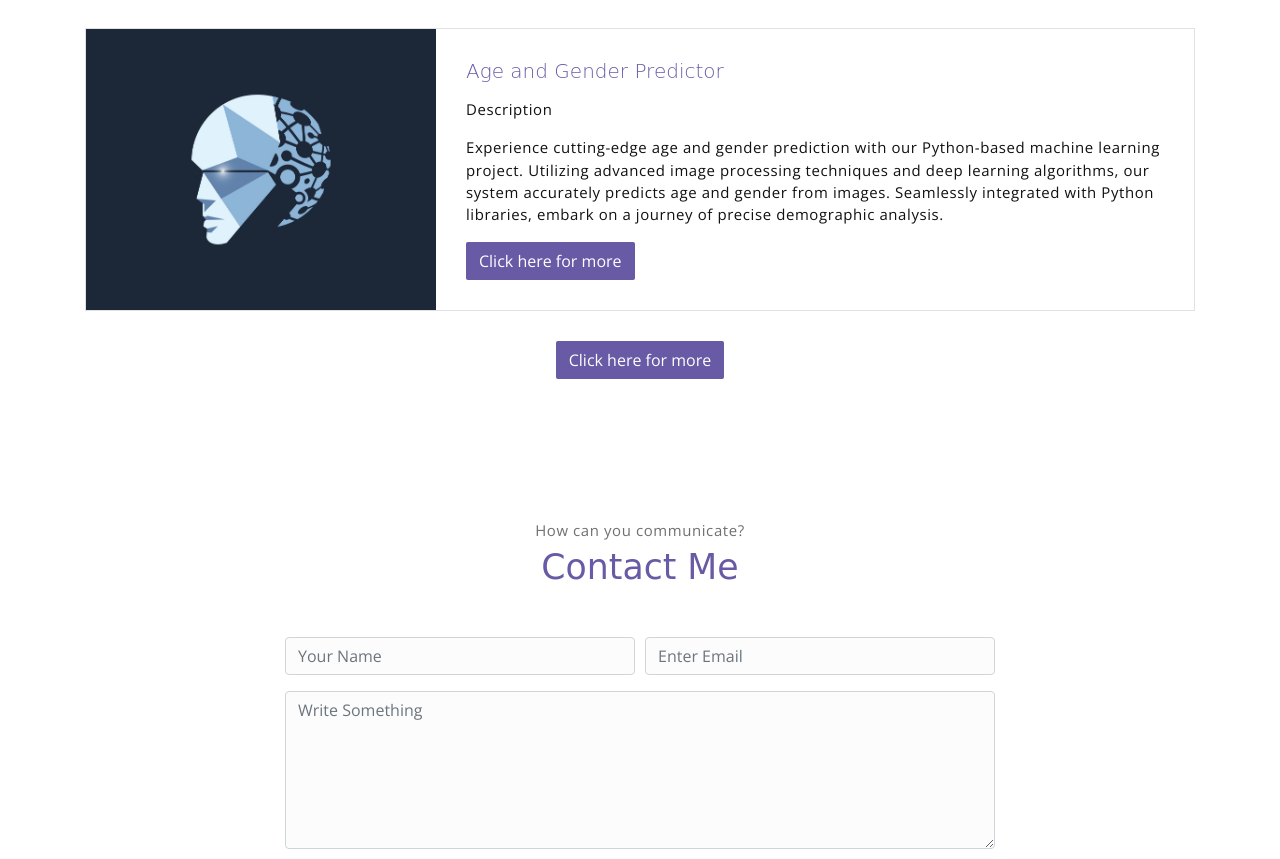
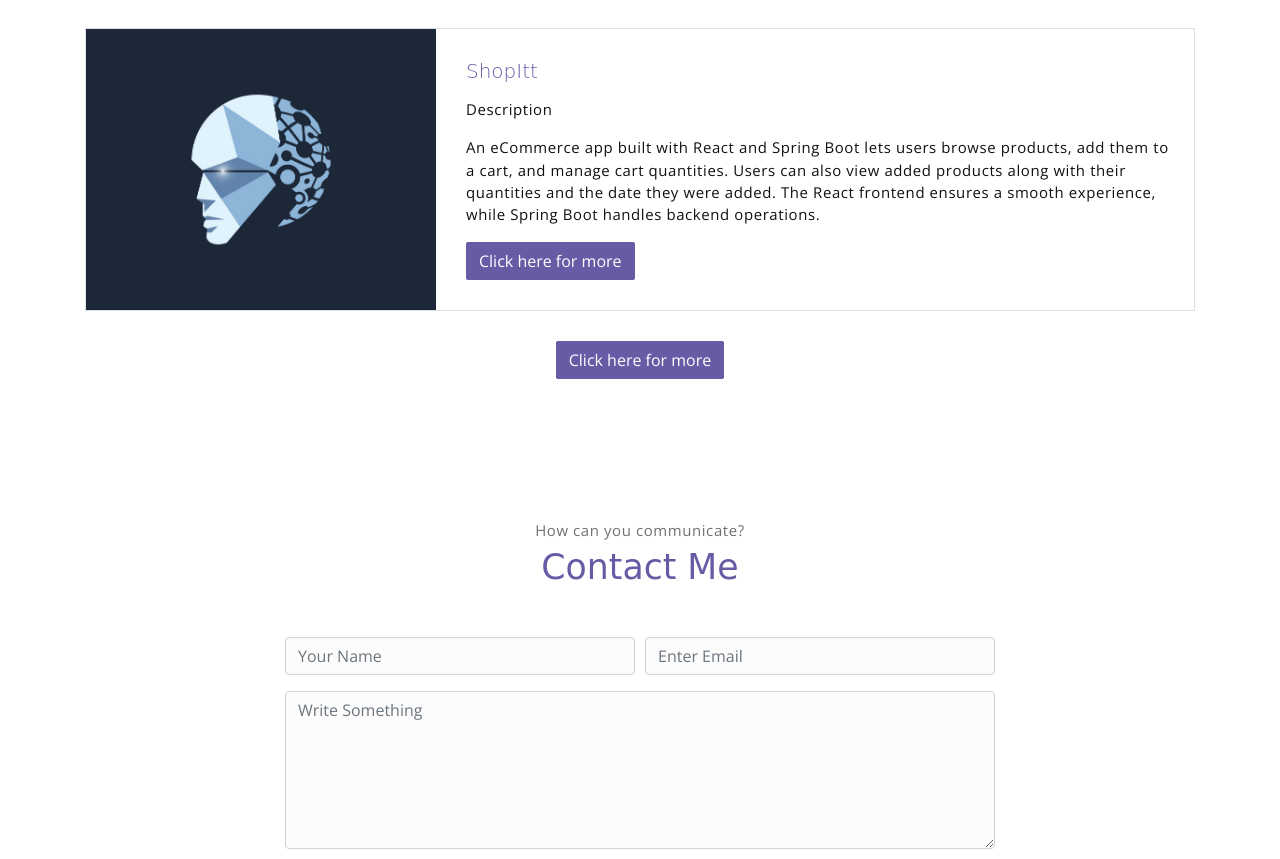
Before and after one commit to hari200702/Harizz, a plain HTML site: page index.html in a window 1280 px wide. Shown: the part 4405-5264 px from the top of the page. Drawn offline with nearby package versions, Linux system fonts and the light colour scheme; a web font is replaced by a local one.

Commit message:
Update index.html

```diff
--- a/index.html
+++ b/index.html
@@ -322,16 +322,16 @@
                         alt="Download free bootstrap 4 landing page, free boootstrap 4 templates, Download free bootstrap 4.1 landing page, free boootstrap 4.1.1 templates, meyawo Landing page">
                 </div>
                 <div class="blog-card-body">
-                    <h5 class="blog-card-title">Age and Gender Predictor</h6>
+                    <h5 class="blog-card-title">ShopItt</h6>
 
                         <p class="blog-card-caption">
                             <p>Description</p>
 
                         </p>
 
-                        <p>Experience cutting-edge age and gender prediction with our Python-based machine learning project. Utilizing advanced image processing techniques and deep learning algorithms, our system accurately predicts age and gender from images. Seamlessly integrated with Python libraries, embark on a journey of precise demographic analysis.</p>
+                        <p>An eCommerce app built with React and Spring Boot lets users browse products, add them to a cart, and manage cart quantities. Users can also view added products along with their quantities and the date they were added. The React frontend ensures a smooth experience, while Spring Boot handles backend operations.</p>
 
-                        <a href="https://github.com/hari200702/Age-and-Gender-Predict" class="btn btn-primary">Click here for more</a>
+                        <a href="https://github.com/hari200702/ShopItt/tree/main/Ecomp" class="btn btn-primary">Click here for more</a>
                 </div>
             </div><!-- end of blog wrapper -->
             <div class="text-center">
```
